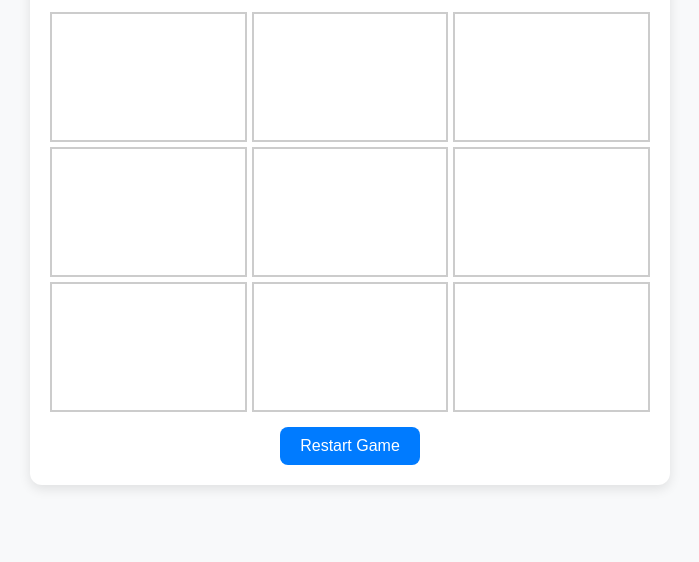
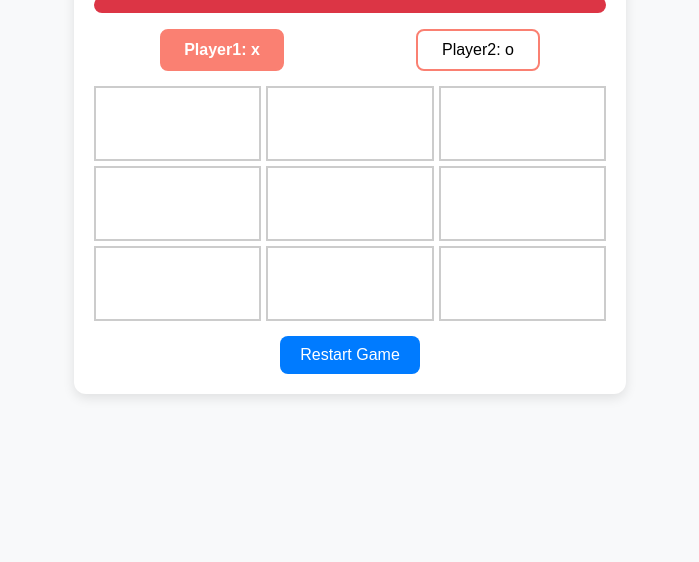
Before and after one commit to Jandel-12/Tic-tac-toe, a plain HTML site: page index.html in a window 1280 px wide. Shown: the part 254-816 px from the top of the page, without its empty margins (290-989 px from the left). Drawn offline with Linux system fonts and the light colour scheme.

Commit message:
Fixed responsiness

```diff
--- a/index.js
+++ b/index.js
@@ -36,6 +36,8 @@ function Board()
 }
 
 function cell(){
+
+    // \u00A0 is a value that represent space
     let value = "";
 
     const getValue = () => {
--- a/style.css
+++ b/style.css
@@ -5,10 +5,14 @@ body {
     min-height: 100vh;
     background-color: #f8f9fa;
     font-family: sans-serif;
+    margin: 0;
+    padding: 0;
+    box-sizing: border-box;
 }
 
 .game-container {
-    width: 600px;
+    width: 60%;
+    height: 60%;
     padding: 20px;
     background-color: white;
     border-radius: 12px;
@@ -16,7 +20,6 @@ body {
 }
 
 .board {
-    height: 400px;
     display: grid;
     grid-template-columns: repeat(3, 1fr);
     gap: 5px;
@@ -24,6 +27,7 @@ body {
 }
 
 .cell {
+    height: 75px;
     background-color: #fff;
     border: 2px solid #ccc;
     font-size: 2rem;
@@ -98,3 +102,11 @@ body {
     background-color: #0056b3;
     transform: scale(1.05);
 }
+
+@media(width>1000px)
+{
+    .game-container
+    {
+        width: 40%;
+    }
+}
```
